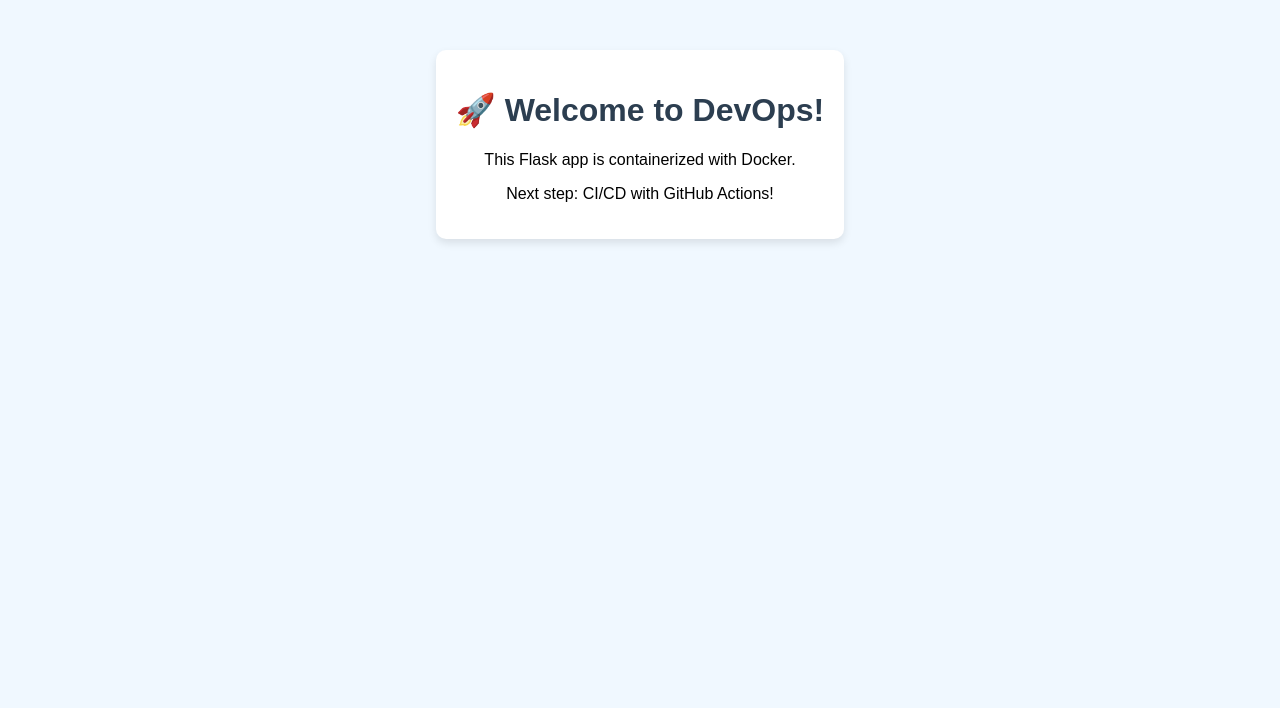
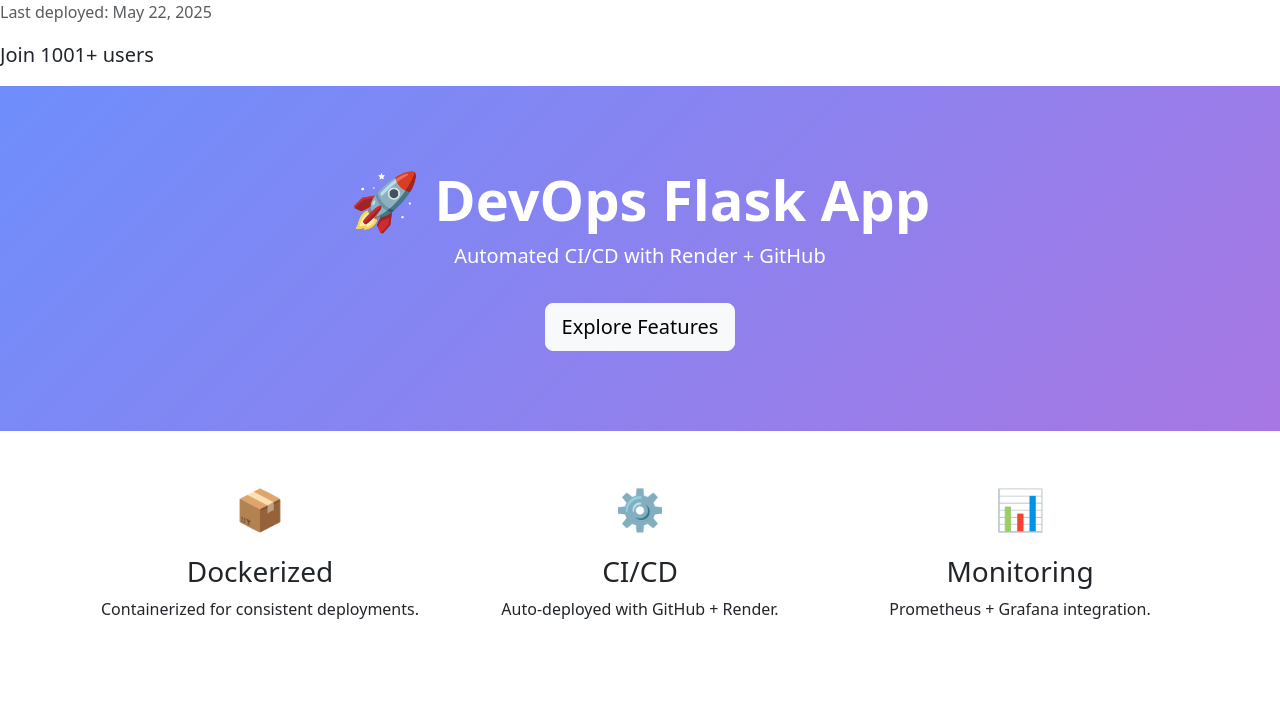
Before and after one commit to samarthh23/flask-devops, a Flask app: page / in a window 1280 px wide. Shown: the top 708 px of the page. Run offline with Flask 3, Linux system fonts and the light colour scheme.

Commit message:
Updated frontend styles and favicon

```diff
--- a/app.py
+++ b/app.py
@@ -1,10 +1,15 @@
 from flask import Flask, render_template
+import datetime
 
 app = Flask(__name__)
 
 @app.route('/')
 def home():
-    return render_template('index.html')  # Will look in `templates/` folder
+    return render_template('index.html',
+                         deploy_date=datetime.datetime.now().strftime("%B %d, %Y"))
+@app.route('/test-favicon')
+def test_favicon():
+    return app.send_static_file('favicon.ico')
 
 if __name__ == '__main__':
     app.run(host='0.0.0.0', port=5000)
--- a/templates/index.html
+++ b/templates/index.html
@@ -1,31 +1,73 @@
 <!DOCTYPE html>
-<html>
+<html lang="en">
 <head>
+
+    <meta charset="UTF-8">
+    <meta name="viewport" content="width=device-width, initial-scale=1.0">
     <title>DevOps Flask App</title>
+    <link rel="icon" href="C:\Users\Samarth Hegde\Desktop\flask-devops-demo\static\favicon.ico">
+    <!-- Bootstrap 5 CSS -->
+    <link href="https://cdn.jsdelivr.net/npm/bootstrap@5.3.0/dist/css/bootstrap.min.css" rel="stylesheet">
+    <!-- Custom CSS -->
     <style>
-        body {
-            font-family: Arial, sans-serif;
-            text-align: center;
-            margin-top: 50px;
-            background-color: #f0f8ff;
+        .hero-section {
+            background: linear-gradient(135deg, #6e8efb, #a777e3);
+            color: white;
+            padding: 5rem 0;
         }
-        h1 {
-            color: #2c3e50;
-        }
-        .container {
-            padding: 20px;
-            background: white;
-            border-radius: 10px;
-            display: inline-block;
-            box-shadow: 0 4px 8px rgba(0,0,0,0.1);
+        .feature-icon {
+            font-size: 2.5rem;
+            margin-bottom: 1rem;
+            color: #6e8efb;
         }
     </style>
 </head>
+<!-- Add this before </body> -->
+<script>
+    // Dynamic visitor counter (simulated)
+    document.addEventListener('DOMContentLoaded', () => {
+        const counter = document.getElementById('visitor-counter');
+        let count = localStorage.getItem('visitorCount') || 1000;
+        counter.textContent = ++count;
+        localStorage.setItem('visitorCount', count);
+    });
+</script>
 <body>
-    <div class="container">
-        <h1>🚀 Welcome to DevOps!</h1>
-        <p>This Flask app is containerized with Docker.</p>
-        <p>Next step: CI/CD with GitHub Actions!</p>
-    </div>
+    <!-- Hero Section -->
+     <p class="text-muted">Last deployed: {{ deploy_date }}</p>
+     <p class="lead mt-2">Join <span id="visitor-counter">1000</span>+ users</p>
+    <section class="hero-section text-center">
+        <div class="container">
+            <h1 class="display-4 fw-bold">🚀 DevOps Flask App</h1>
+            <p class="lead">Automated CI/CD with Render + GitHub</p>
+            <a href="#features" class="btn btn-light btn-lg mt-3">Explore Features</a>
+        </div>
+    </section>
+
+    <!-- Features Section -->
+    <section id="features" class="py-5">
+        <div class="container">
+            <div class="row text-center">
+                <div class="col-md-4 mb-4">
+                    <div class="feature-icon">📦</div>
+                    <h3>Dockerized</h3>
+                    <p>Containerized for consistent deployments.</p>
+                </div>
+                <div class="col-md-4 mb-4">
+                    <div class="feature-icon">⚙️</div>
+                    <h3>CI/CD</h3>
+                    <p>Auto-deployed with GitHub + Render.</p>
+                </div>
+                <div class="col-md-4 mb-4">
+                    <div class="feature-icon">📊</div>
+                    <h3>Monitoring</h3>
+                    <p>Prometheus + Grafana integration.</p>
+                </div>
+            </div>
+        </div>
+    </section>
+
+    <!-- Bootstrap JS -->
+    <script src="https://cdn.jsdelivr.net/npm/bootstrap@5.3.0/dist/js/bootstrap.bundle.min.js"></script>
 </body>
 </html>
```
Also changed, not shown: 1 other file.
